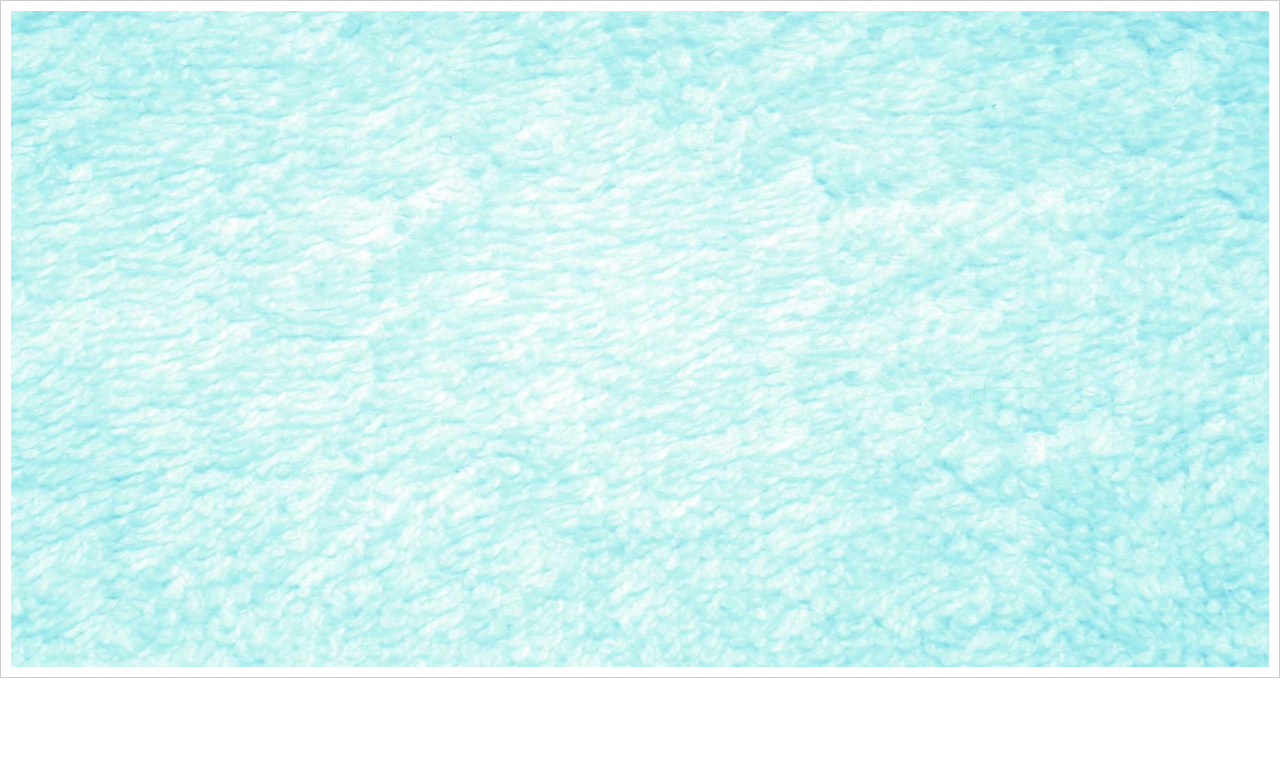
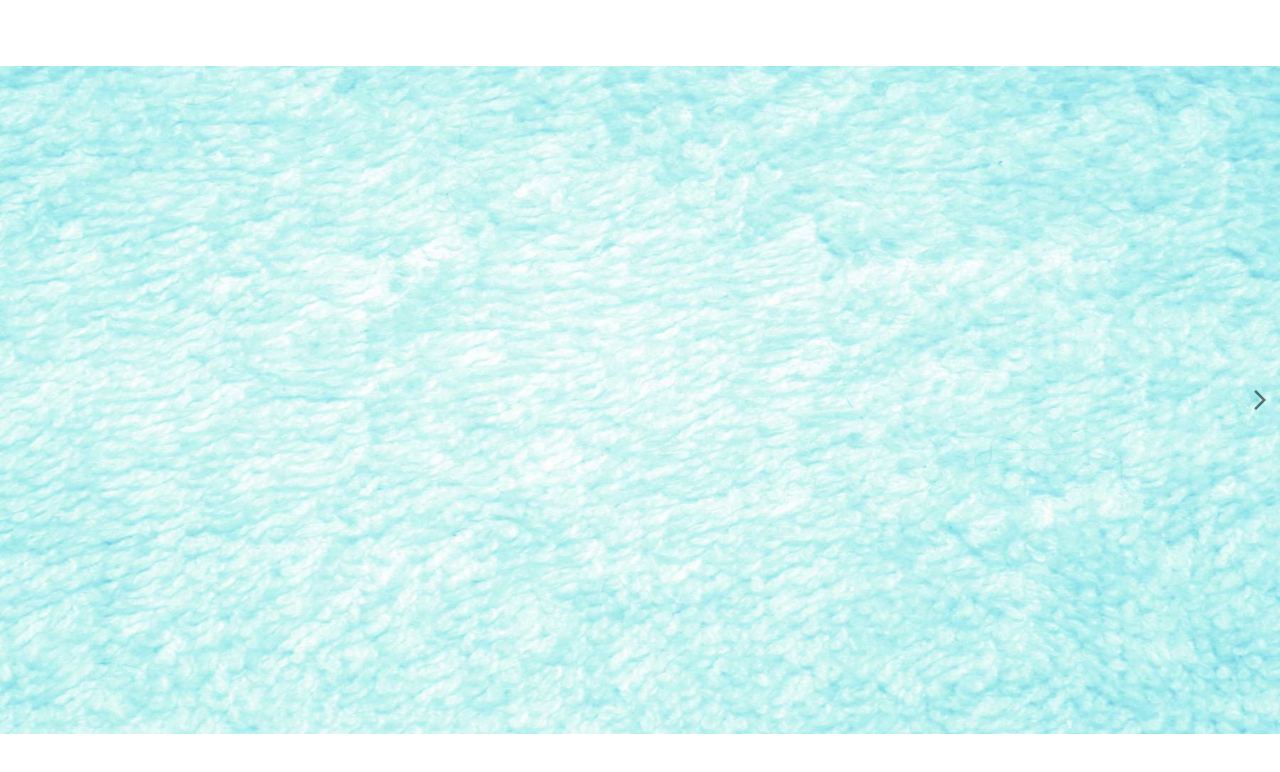
Before and after one commit to Akash-TechEnthusiast/KAppBuilder, a React (Create React App) app: page / in a window 1280 px wide. Shown: the top 772 px of the page. Built offline with nearby package versions, Linux system fonts and the light colour scheme.

Commit message:
welcome page changes

```diff
--- a/src/pages/welcomepage/Welcomepage.jsx
+++ b/src/pages/welcomepage/Welcomepage.jsx
@@ -2,30 +2,19 @@ import React from "react";
 
 import welcomepage from "../../images/new13.jpg";
 import "./welcomepage.scss";
+import { IconButton } from "@mui/material";
+import ArrowForwardIcon from "@mui/icons-material/ArrowForward";
+import ArrowForwardIosIcon from "@mui/icons-material/ArrowForwardIos";
 
 const WelcomePage = () => {
-  const widgetview2 = {
-    // position: "relative",
-    width: "100%", // Set the desired container width
-    height: "100%", // Set the desired container height
-    border: "1px solid #ccc",
-    display: "flex",
-    alignItems: "center",
-    justifyContent: "center",
-    //width: '300px',           // Set the desired width
-    //height: '200px',          // Set the desired height
-    //backgroundColor: "lightgray",
-  };
-
-  const widgetview = {
-    maxWidth: "100%", // Fit the image within the container width
-    maxHeight: "100%", // Ensure the image doesn't exceed the container height
-    padding: "10px",
-  };
-
   return (
-    <div style={widgetview2}>
-      <img src={welcomepage} alt="Image" style={widgetview} />
+    <div className="image-container">
+      <div className="image-wrapper">
+        <img src={welcomepage} alt="Image" />
+        <IconButton className="icon-button">
+          <ArrowForwardIosIcon />
+        </IconButton>
+      </div>
     </div>
   );
 };
--- a/src/pages/welcomepage/welcomepage.scss
+++ b/src/pages/welcomepage/welcomepage.scss
@@ -1,14 +1,23 @@
-.backgroundcontainer {
-    position: relative;
+.image-container {
+    display: flex;
+    justify-content: center;
+    align-items: center;
+    height: 100vh;
 
+    .image-wrapper {
+        position: relative;
 
-    .backgroundimage {
-        position: absolute;
-        top: 0;
-        left: 0;
-        width: 100%;
-        height: 100%;
-        object-fit: cover;
-        z-index: -1;
-    }
+        .icon-button {
+                position: absolute;
+                    top: 50%;
+                        right: 0;
+                        transform: translateY(-50%);
+                    }
+                    }
+
+                    img {
+                        max-width: 100%;
+                        max-height: 100%;
+                        object-fit: contain;
+                    }
 }
```
